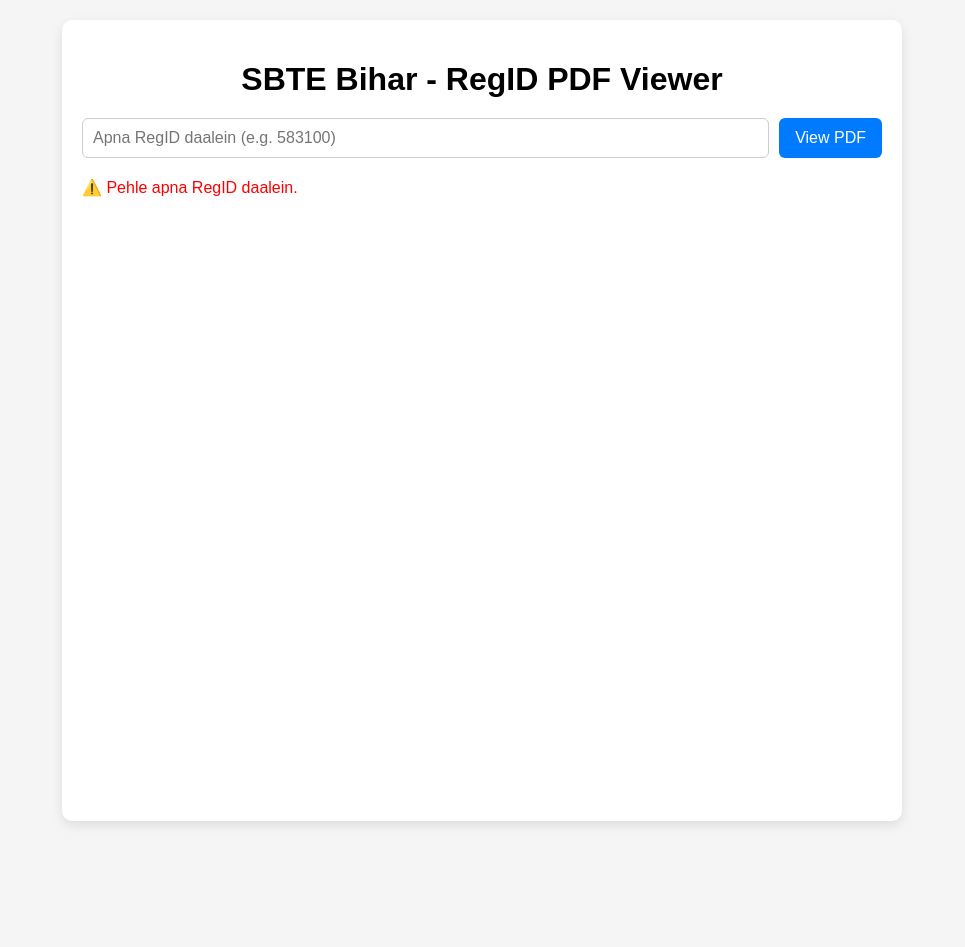
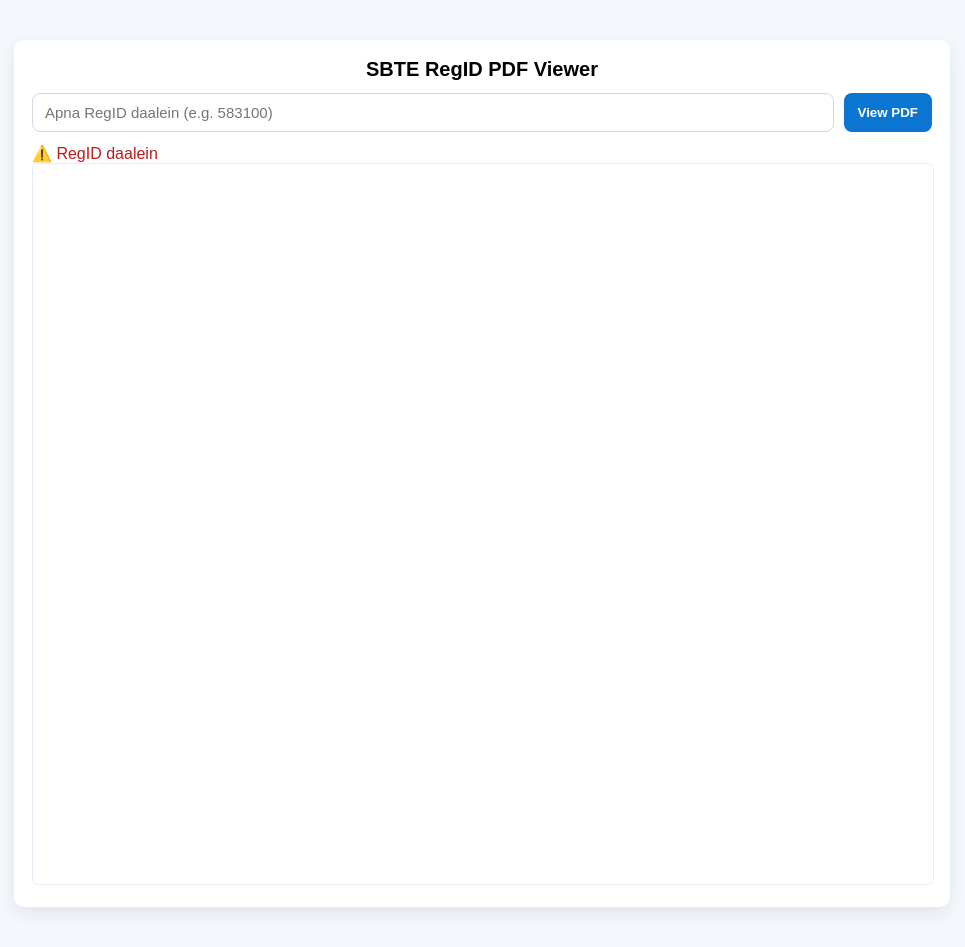
Before and after one commit to leakerhu/hacked, a website: page index.html in a window 1280 px wide. Both pictures are taken after a click on the button "View PDF". Shown: the whole page, without its empty margins (158-1123 px from the left). Before the commit the page ends 841 px from the top, so only its background shows below. Drawn offline with Linux system fonts and the light colour scheme.

Commit message:
index.html

```diff
--- a/index.html
+++ b/index.html
@@ -5,45 +5,50 @@
   <meta name="viewport" content="width=device-width,initial-scale=1" />
   <title>SBTE RegID PDF Viewer</title>
   <style>
-    body { font-family: Arial, sans-serif; background: #f5f5f5; margin: 0; padding: 20px; }
-    .card { max-width: 800px; margin: auto; background: white; padding: 20px; border-radius: 10px; box-shadow: 0px 4px 12px rgba(0,0,0,0.1); }
-    h1 { text-align: center; margin-bottom: 20px; }
-    .row { display: flex; gap: 10px; margin-bottom: 20px; }
-    input { flex: 1; padding: 10px; border: 1px solid #ccc; border-radius: 6px; font-size: 16px; }
-    button { padding: 10px 16px; border: none; background: #007bff; color: white; font-size: 16px; border-radius: 6px; cursor: pointer; }
-    button:hover { background: #0056b3; }
-    iframe { width: 100%; height: 600px; border: none; }
-    .error { color: red; margin-top: 10px; }
+    body { font-family: Arial, sans-serif; background:#f4f7fb; margin:0; padding:24px; }
+    .card { max-width:900px; margin:16px auto; background:white; padding:18px; border-radius:10px; box-shadow:0 6px 18px rgba(2,6,23,0.08); }
+    h1 { margin:0 0 12px 0; font-size:20px; text-align:center; }
+    .row { display:flex; gap:10px; margin-bottom:12px; }
+    input { flex:1; padding:10px 12px; border:1px solid #d1d9e6; border-radius:8px; font-size:15px; }
+    button { padding:10px 14px; border:none; border-radius:8px; background:#0b76d1; color:white; cursor:pointer; font-weight:600; }
+    button:disabled { opacity:0.6; cursor:not-allowed; }
+    iframe { width:100%; height:720px; border:1px solid #e6eef8; border-radius:6px; }
+    .error { color:#b91c1c; margin-top:8px; }
   </style>
 </head>
 <body>
-
   <div class="card">
-  <h1>SBTE Bihar - RegID PDF Viewer</h1>
+    <h1>SBTE RegID PDF Viewer</h1>
     <div class="row">
-    <input id="regId" type="text" placeholder="Apna RegID daalein (e.g. 583100)">
-    <button onclick="loadPDF()">View PDF</button>
+      <input id="regId" type="text" placeholder="Apna RegID daalein (e.g. 583100)" />
+      <button id="viewBtn">View PDF</button>
     </div>
-  <div id="error" class="error"></div>
-  <iframe id="pdfFrame"></iframe>
+    <div id="err" class="error"></div>
+    <iframe id="pdfFrame" title="PDF Viewer"></iframe>
   </div>
 
   <script>
-function loadPDF() {
-  const regId = document.getElementById("regId").value.trim();
-  const errorDiv = document.getElementById("error");
-  const frame = document.getElementById("pdfFrame");
+    const btn = document.getElementById('viewBtn');
+    const inp = document.getElementById('regId');
+    const frame = document.getElementById('pdfFrame');
+    const err = document.getElementById('err');
 
-  errorDiv.textContent = "";
-  if (!regId) {
-    errorDiv.textContent = "⚠️ Pehle apna RegID daalein.";
-    return;
+    function showError(msg) {
+      err.textContent = msg || '';
     }
 
-  const pdfUrl = `http://localhost:3000/pdf?regId=${encodeURIComponent(regId)}`;
-  frame.src = pdfUrl;
-}
+    btn.addEventListener('click', () => {
+      showError('');
+      const reg = inp.value.trim();
+      if (!reg) { showError('⚠️ RegID daalein'); return; }
+      btn.disabled = true;
+      frame.src = `/pdf?regId=${encodeURIComponent(reg)}`;
+      setTimeout(()=> btn.disabled = false, 800);
+    });
+
+    inp.addEventListener('keydown', (e) => {
+      if (e.key === 'Enter') btn.click();
+    });
   </script>
-
 </body>
 </html>
```
Lines whose indentation alone changed are shown as unchanged.
